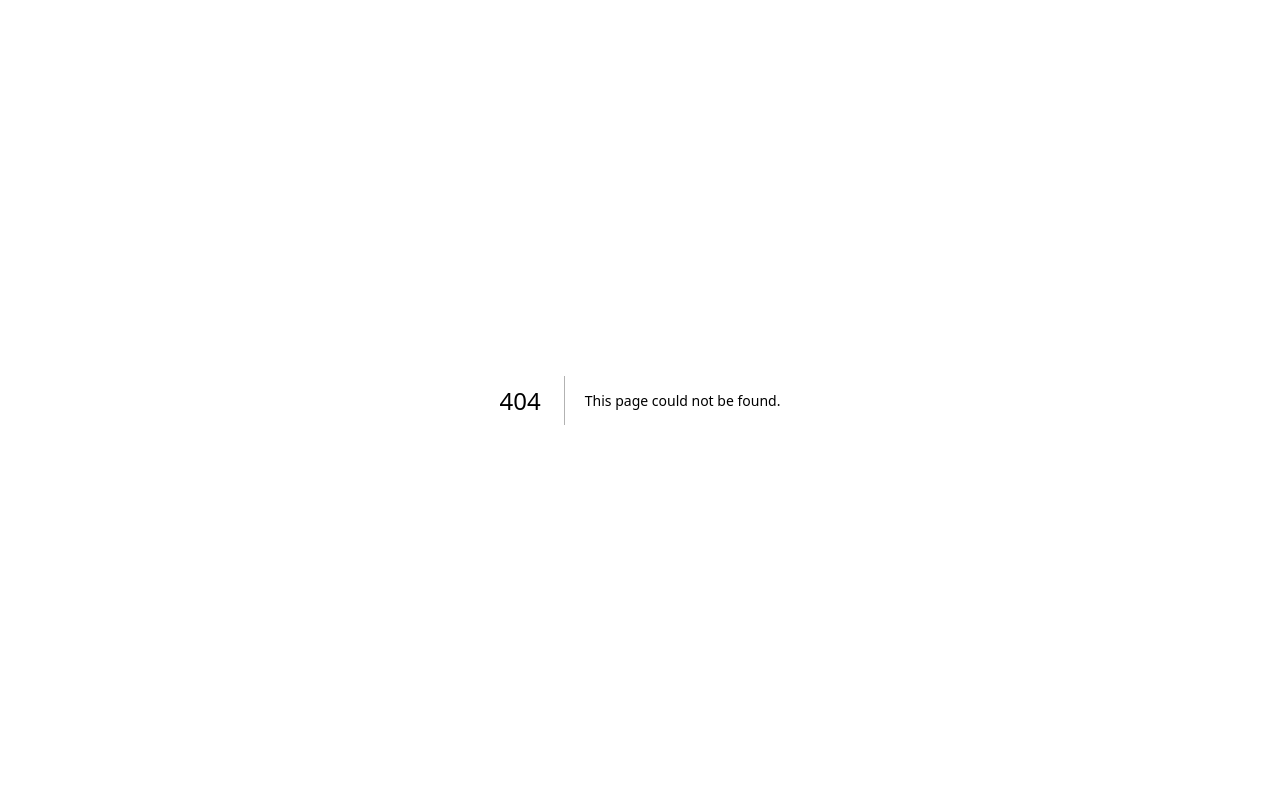
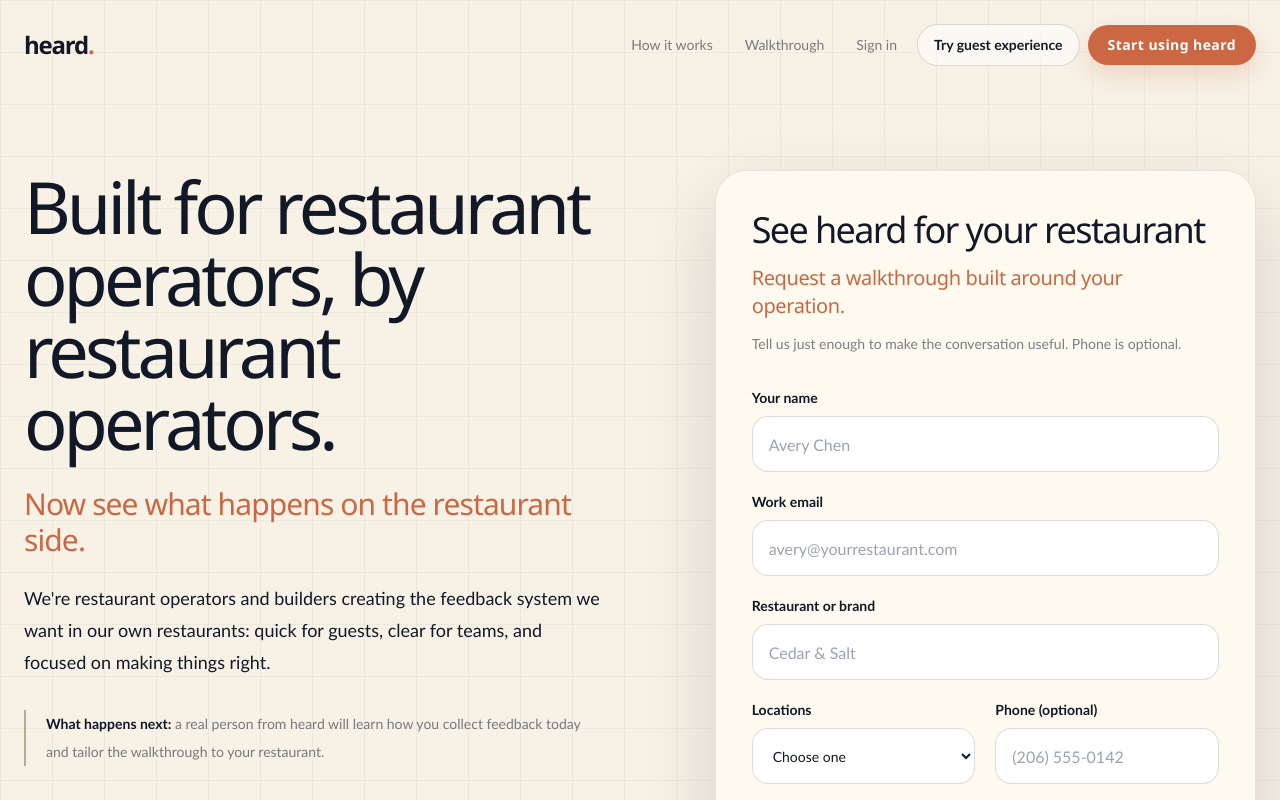
Before and after one commit to HaivenLabs/heard, a Next.js app in the folder web/: page /walkthrough in a window 1280 px wide. Before the commit this address had no page. Shown: the top 800 px of the page. Built offline with nearby package versions, Linux system fonts and the light colour scheme; no server answers.

Commit message:
Make walkthrough the canonical assistance route

```diff
--- a/web/app/contact/page.tsx
+++ b/web/app/contact/page.tsx
@@ -1,8 +1,6 @@
-import ContactForm from "./contact-form";
+import { redirect } from "next/navigation";
+import type { Route } from "next";
 
-export default async function ContactPage({ searchParams }: { searchParams: Promise<{ source?: string }> }) {
-  const params = await searchParams;
-  const source = params.source === "guest_demo" ? "guest_demo" : "marketing_site";
-
-  return <ContactForm source={source} />;
+export default function ContactPage() {
+  redirect("/walkthrough" as Route);
 }
--- a/web/app/onboarding/page.tsx
+++ b/web/app/onboarding/page.tsx
@@ -1,6 +1,7 @@
 "use client";
 
 import Link from "next/link";
+import type { Route } from "next";
 import { FormEvent, useEffect, useState } from "react";
 import { useRouter } from "next/navigation";
 import { AuthGate } from "../../components/auth-gate";
@@ -142,7 +143,7 @@ function Onboarding({ session }: { session: Session }) {
               <Progress done={step === "feedback_link" || step === "complete"} number="2" text="First feedback campaign" />
               <Progress done={step === "complete"} number="3" text="Shareable guest link" />
             </ol>
-            <Link className="mt-9 inline-flex font-body text-sm font-semibold text-ink/48 underline decoration-ink/20 underline-offset-4 hover:text-clay" href="/contact#walkthrough">Want help? Request a walkthrough.</Link>
+            <Link className="mt-9 inline-flex font-body text-sm font-semibold text-ink/48 underline decoration-ink/20 underline-offset-4 hover:text-clay" href={"/walkthrough" as Route}>Want help? Request a walkthrough.</Link>
           </aside>
 
           <section className="rounded-[2rem] border border-ink/10 bg-[#fffdf8] p-6 shadow-soft sm:p-9">
--- a/web/app/page.tsx
+++ b/web/app/page.tsx
@@ -90,7 +90,7 @@ export default function HomePage() {
           <Link className="mt-9 rounded-full bg-clay px-8 py-4 font-display text-sm font-semibold tracking-[0.06em] text-white transition hover:-translate-y-0.5 hover:bg-[#b95635]" href={"/start?source=homepage" as Route}>Start using heard</Link>
           <div className="mt-12 flex flex-wrap justify-center gap-5 font-body text-sm text-parchment/45">
             <Link className="hover:text-parchment" href="/f/demo-heard">Guest demo</Link>
-            <Link className="hover:text-parchment" href={"/contact#walkthrough" as Route}>Request a walkthrough</Link>
+            <Link className="hover:text-parchment" href={"/walkthrough" as Route}>Request a walkthrough</Link>
             <Link className="hover:text-parchment" href="/login">Customer sign in</Link>
           </div>
         </div>
--- a/web/app/start/page.tsx
+++ b/web/app/start/page.tsx
@@ -50,7 +50,7 @@ export default function StartPage() {
           <p className="mt-20 font-body text-xs font-bold uppercase tracking-[0.28em] text-clay">Start with one location</p>
           <h1 className="mt-5 max-w-3xl font-display text-5xl leading-[1.02] tracking-[-0.055em] sm:text-7xl">Your first guest feedback campaign is minutes away.</h1>
           <p className="mt-6 max-w-xl font-body text-lg leading-8 text-ink/60">Create your account, add your restaurant and first location, then publish a ready-to-share feedback link. No call or approval required.</p>
-          <Link className="mt-8 inline-flex font-body text-sm font-semibold text-ink/55 underline decoration-ink/20 underline-offset-4 hover:text-clay" href="/contact#walkthrough">Unsure? Request a walkthrough instead.</Link>
+          <Link className="mt-8 inline-flex font-body text-sm font-semibold text-ink/55 underline decoration-ink/20 underline-offset-4 hover:text-clay" href={"/walkthrough" as Route}>Unsure? Request a walkthrough instead.</Link>
         </section>
 
         <section className="rounded-[2rem] border border-ink/10 bg-[#fffdf8] p-7 shadow-[0_32px_90px_rgba(23,37,29,0.16)] sm:p-10">
--- /dev/null
+++ b/web/app/walkthrough/page.tsx
@@ -0,0 +1,8 @@
+import WalkthroughForm from "./walkthrough-form";
+
+export default async function WalkthroughPage({ searchParams }: { searchParams: Promise<{ source?: string }> }) {
+  const params = await searchParams;
+  const source = params.source === "guest_demo" ? "guest_demo" : "marketing_site";
+
+  return <WalkthroughForm source={source} />;
+}
--- a/web/app/contact/contact-form.tsx
+++ b/web/app/walkthrough/walkthrough-form.tsx
@@ -9,7 +9,7 @@ import { isValidEmail, isValidPhone } from "../../lib/contact-validation";
 
 type LeadSource = "marketing_site" | "guest_demo";
 
-export default function ContactForm({ source }: { source: LeadSource }) {
+export default function WalkthroughForm({ source }: { source: LeadSource }) {
   const [busy, setBusy] = useState(false);
   const [error, setError] = useState("");
   const [lead, setLead] = useState<MarketingLead | null>(null);
@@ -68,7 +68,7 @@ export default function ContactForm({ source }: { source: LeadSource }) {
           <p className="mt-8 max-w-xl border-l-2 border-olive/55 pl-5 font-body text-sm leading-7 text-ink/55"><strong className="font-semibold text-ink">What happens next:</strong> a real person from heard will learn how you collect feedback today and tailor the walkthrough to your restaurant.</p>
         </section>
 
-        <section className="rounded-[2rem] border border-ink/10 bg-[#fffaf0]/95 p-6 text-ink shadow-[0_28px_80px_rgba(23,37,29,0.14)] backdrop-blur-sm sm:p-9" id="walkthrough">
+        <section className="rounded-[2rem] border border-ink/10 bg-[#fffaf0]/95 p-6 text-ink shadow-[0_28px_80px_rgba(23,37,29,0.14)] backdrop-blur-sm sm:p-9">
           {lead ? (
             <div className="py-8 text-center">
               <div className="mx-auto grid h-16 w-16 place-items-center rounded-full bg-olive/15 text-3xl text-olive">&#10003;</div>
--- a/web/components/public-header.tsx
+++ b/web/components/public-header.tsx
@@ -8,7 +8,7 @@ export function PublicHeader() {
       <Link className="font-body text-sm font-semibold text-ink/55 transition hover:text-ink sm:hidden" href="/login">Sign in</Link>
       <nav className="order-last grid w-full grid-cols-2 items-center gap-2 sm:order-none sm:flex sm:w-auto sm:gap-2" aria-label="Primary navigation">
         <Link className="hidden rounded-full px-3 py-2 font-body text-sm text-ink/55 transition hover:text-ink lg:block" href={"/#how-it-works" as Route}>How it works</Link>
-        <Link className="hidden rounded-full px-3 py-2 font-body text-sm text-ink/55 transition hover:text-ink lg:block" href={"/contact#walkthrough" as Route}>Walkthrough</Link>
+        <Link className="hidden rounded-full px-3 py-2 font-body text-sm text-ink/55 transition hover:text-ink lg:block" href={"/walkthrough" as Route}>Walkthrough</Link>
         <Link className="hidden rounded-full px-3 py-2 font-body text-sm text-ink/55 transition hover:text-ink sm:block" href="/login">Sign in</Link>
         <Link className="rounded-full border border-ink/15 bg-white/60 px-3 py-2.5 text-center font-body text-xs font-semibold transition hover:-translate-y-0.5 hover:border-ink/35 hover:bg-white sm:px-4 sm:text-sm" href="/f/demo-heard">Try guest experience</Link>
         <Link className="rounded-full bg-clay px-3 py-2.5 text-center font-display text-xs font-semibold tracking-[0.03em] text-white shadow-[0_10px_24px_rgba(203,104,67,0.2)] transition hover:-translate-y-0.5 hover:bg-[#b95635] sm:px-5 sm:text-sm" href={"/start?source=homepage" as Route}>Start using heard</Link>
--- a/web/scripts/check-homepage-conversion.mjs
+++ b/web/scripts/check-homepage-conversion.mjs
@@ -15,7 +15,8 @@ assert.doesNotMatch(source, /rating === 2 \? "drop-shadow/);
 
 assert.match(headerSource, /\/start\?source=homepage/);
 assert.match(headerSource, />Start using heard</);
-assert.match(headerSource, /\/contact#walkthrough/);
+assert.match(headerSource, /\/walkthrough/);
+assert.doesNotMatch(headerSource, /contact#walkthrough/);
 assert.match(headerSource, />Try guest experience</);
 assert.match(headerSource, /href=["']\/login["'][^>]*>Sign in</);
 assert.match(source, />Start using heard</);
--- a/web/scripts/check-self-service-onboarding.mjs
+++ b/web/scripts/check-self-service-onboarding.mjs
@@ -19,7 +19,8 @@ assert.match(start, /name="email"/);
 assert.match(start, /Create my heard account/);
 assert.doesNotMatch(start, /Passage/);
 assert.match(start, /No call or approval required/);
-assert.match(start, /\/contact#walkthrough/);
+assert.match(start, /\/walkthrough/);
+assert.doesNotMatch(start, /contact#walkthrough/);
 assert.match(onboarding, /\/api\/v1\/onboarding\/activations/);
 assert.match(onboarding, /idempotencyKey/);
 assert.match(onboarding, /\/api\/v1\/survey-campaigns/);
--- a/web/scripts/check-walkthrough-journey.mjs
+++ b/web/scripts/check-walkthrough-journey.mjs
@@ -2,7 +2,8 @@ import assert from "node:assert/strict";
 import { readFileSync } from "node:fs";
 import { resolve } from "node:path";
 
-const source = readFileSync(resolve("app/contact/contact-form.tsx"), "utf8");
+const source = readFileSync(resolve("app/walkthrough/walkthrough-form.tsx"), "utf8");
+const redirect = readFileSync(resolve("app/contact/page.tsx"), "utf8");
 
 assert.match(source, /\/api\/v1\/marketing-leads/);
 assert.match(source, /contact_consent: true/);
@@ -14,5 +15,7 @@ assert.match(source, /role="alert"/);
 assert.match(source, /isValidEmail\(workEmail\)/);
 assert.match(source, /isValidPhone\(phone\)/);
 assert.match(source, /Phone \(optional\)/);
+assert.doesNotMatch(source, /id="walkthrough"/);
+assert.match(redirect, /redirect\("\/walkthrough" as Route\)/);
 
 console.log("Optional walkthrough form, validation, persistence, and confirmation verified.");
```
Also changed, not shown: web/scripts/check-brand-language.mjs (+7 -7 lines), 3 other files (tests, documents, lock files or other folders).
